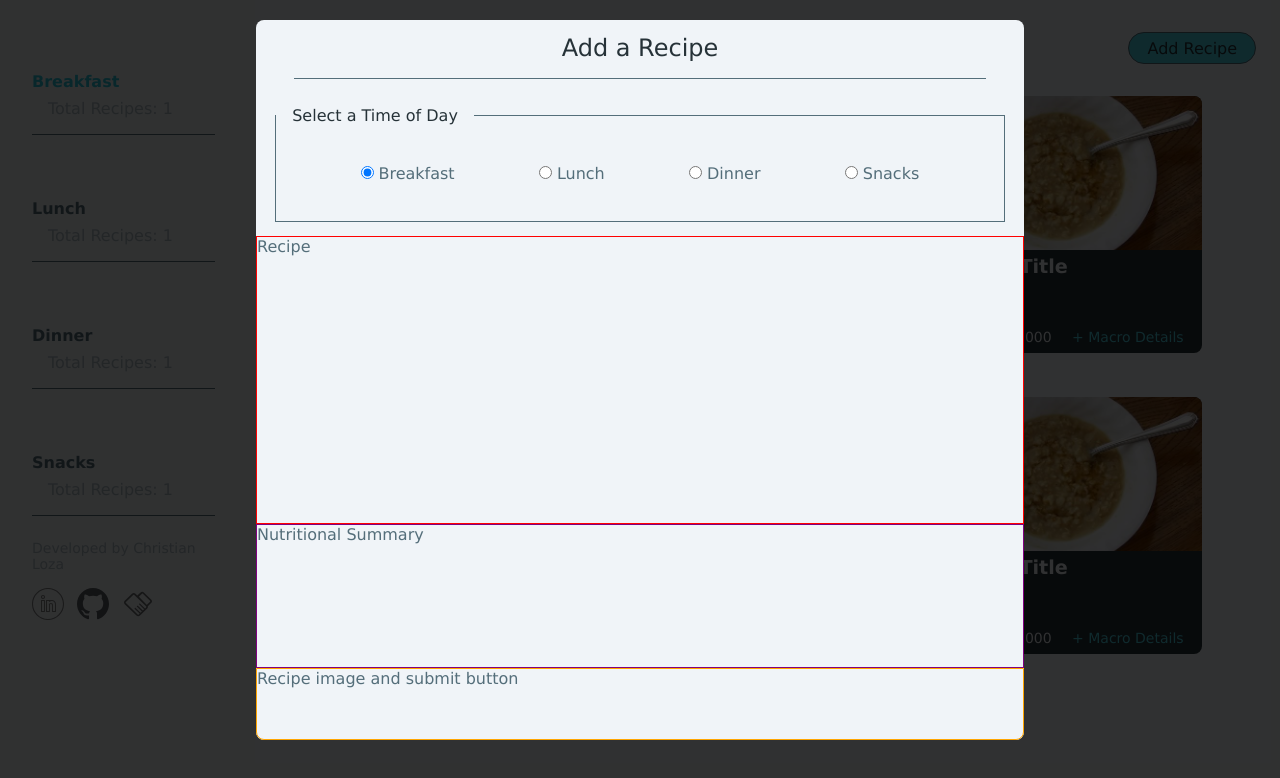
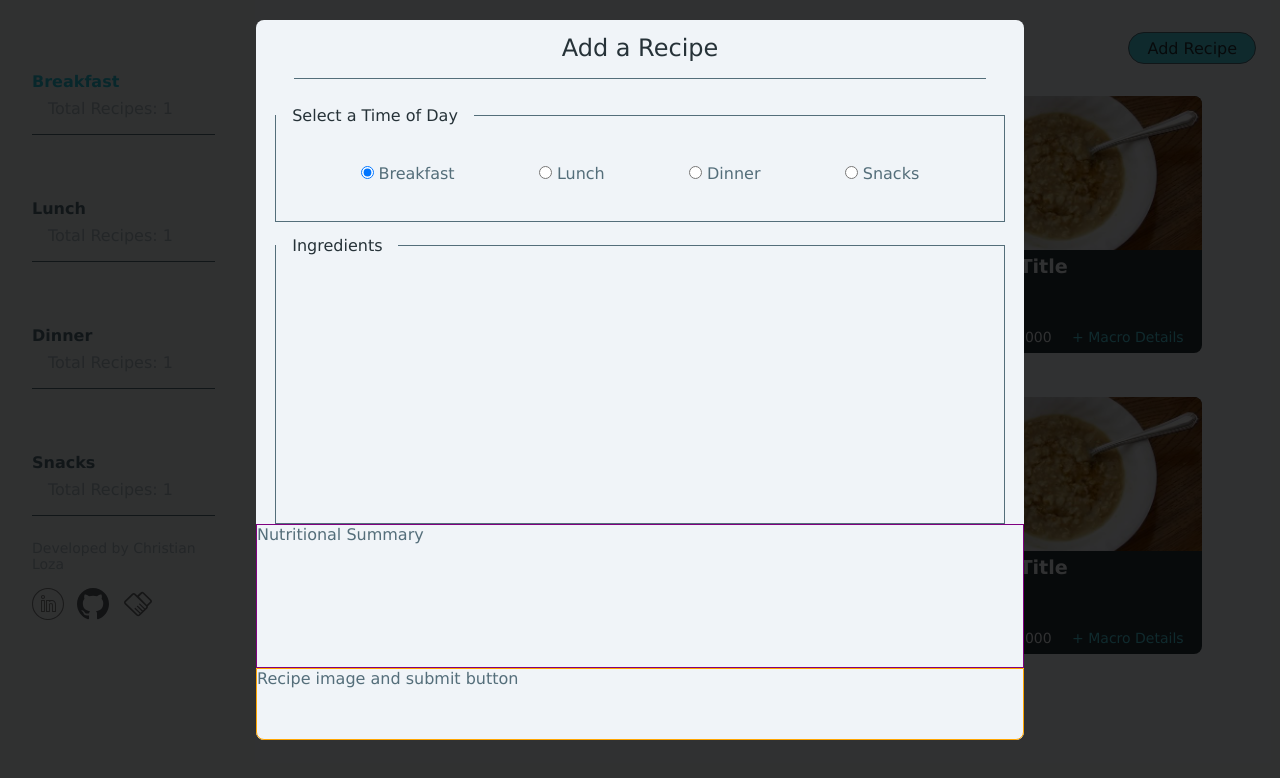
Before and after one commit to Chris-Loza/recipe-book, a React (Vite) app: page / in a window 1280 px wide. Both pictures are taken after a click on the element "Add Recipe". Shown: the top 778 px of the page. Built offline with nearby package versions, Linux system fonts and the light colour scheme.

Commit message:
set up new fieldset for ingredient input

```diff
--- a/src/Components/AddRecipe/AddRecipeModal.jsx
+++ b/src/Components/AddRecipe/AddRecipeModal.jsx
@@ -8,6 +8,13 @@ const AddRecipeModal = ({ showModal, setShowModal }) => {
   };
 
   const [selectedTime, setSelectedTime] = useState("Breakfast");
+  const [ingredients, setIngredients] = useState([{
+    ingredient: "",
+    calories: 0,
+    protein: 0,
+    carbs: 0,
+    fat: 0,
+  }])
 
   return (
     showModal && (
@@ -18,7 +25,7 @@ const AddRecipeModal = ({ showModal, setShowModal }) => {
             <div className="botBorder"></div>
           </div>
           <div className="radioButtons">
-            <fieldset className="fieldSet">
+            <fieldset className="radioFieldSet">
               <legend>Select a Time of Day</legend>
               <label htmlFor="Breakfast">
                 <input
@@ -69,7 +76,12 @@ const AddRecipeModal = ({ showModal, setShowModal }) => {
               </label>
             </fieldset>
           </div>
-          <div className="recipe">Recipe</div>
+          <div className="recipe">
+            <fieldset className="recipeFieldSet">
+              <legend>Ingredients</legend>
+
+              </fieldset>
+          </div>
           <div className="nutritionSummary">Nutritional Summary</div>
           <div className="recipeImgSubmit">Recipe image and submit button</div>
         </div>
--- a/src/Components/AddRecipe/addRecipeModal.css
+++ b/src/Components/AddRecipe/addRecipeModal.css
@@ -42,7 +42,7 @@
             align-items: center;
             justify-content: space-evenly;
 
-            .fieldSet {
+            .radioFieldSet {
                 border: 1px solid #546E7A;
                 width: 95%;
                 height: 80%;
@@ -63,8 +63,23 @@
         }
 
         .recipe {
-            border: 1px solid red;
-            height: 40%
+            display: flex;
+            align-items: center;
+            justify-content: center;
+            height: 40%;
+
+            .recipeFieldSet {
+                border: 1px solid #546E7A;
+                display: flex;
+                width: 95%;
+                height: 100%;
+
+                legend {
+                    color: #263238;
+                    padding-left: 1rem;
+                    padding-right: 1rem;
+                }
+            }
         }
 
         .nutritionSummary {
```
